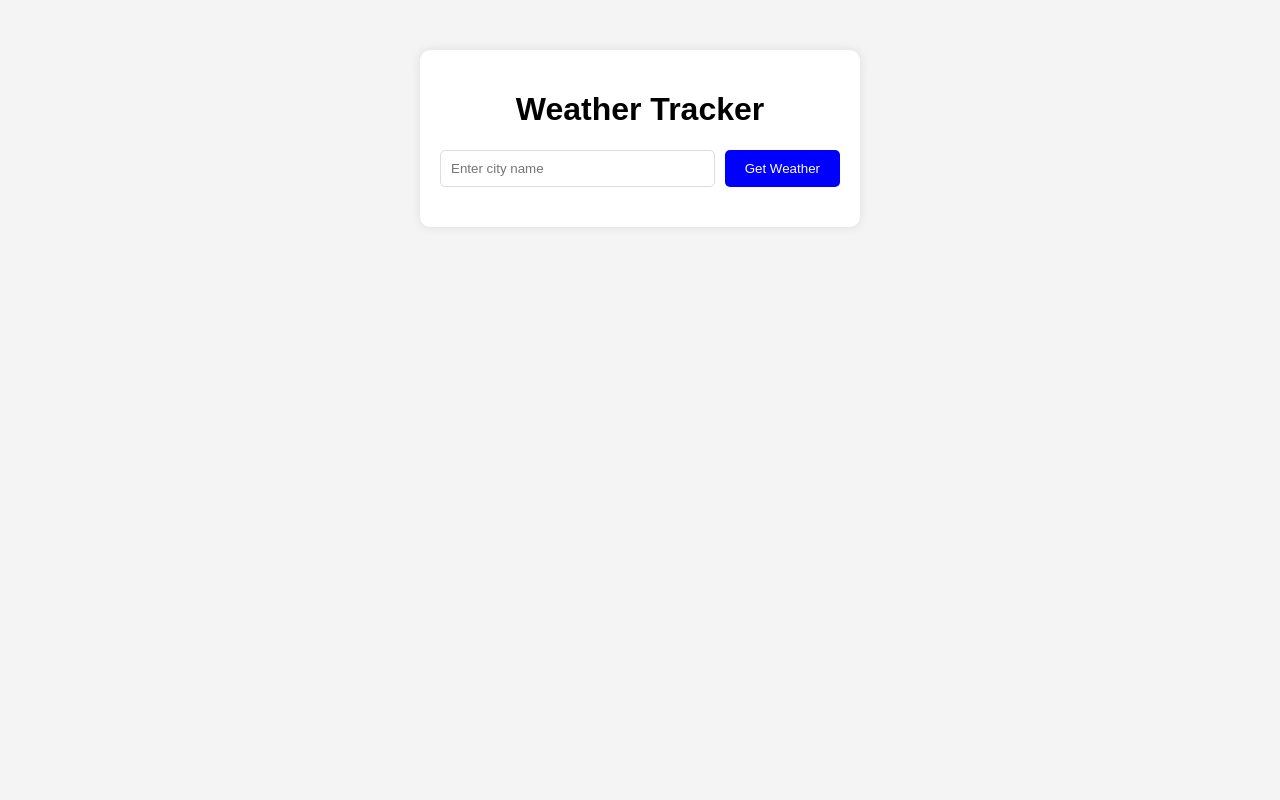
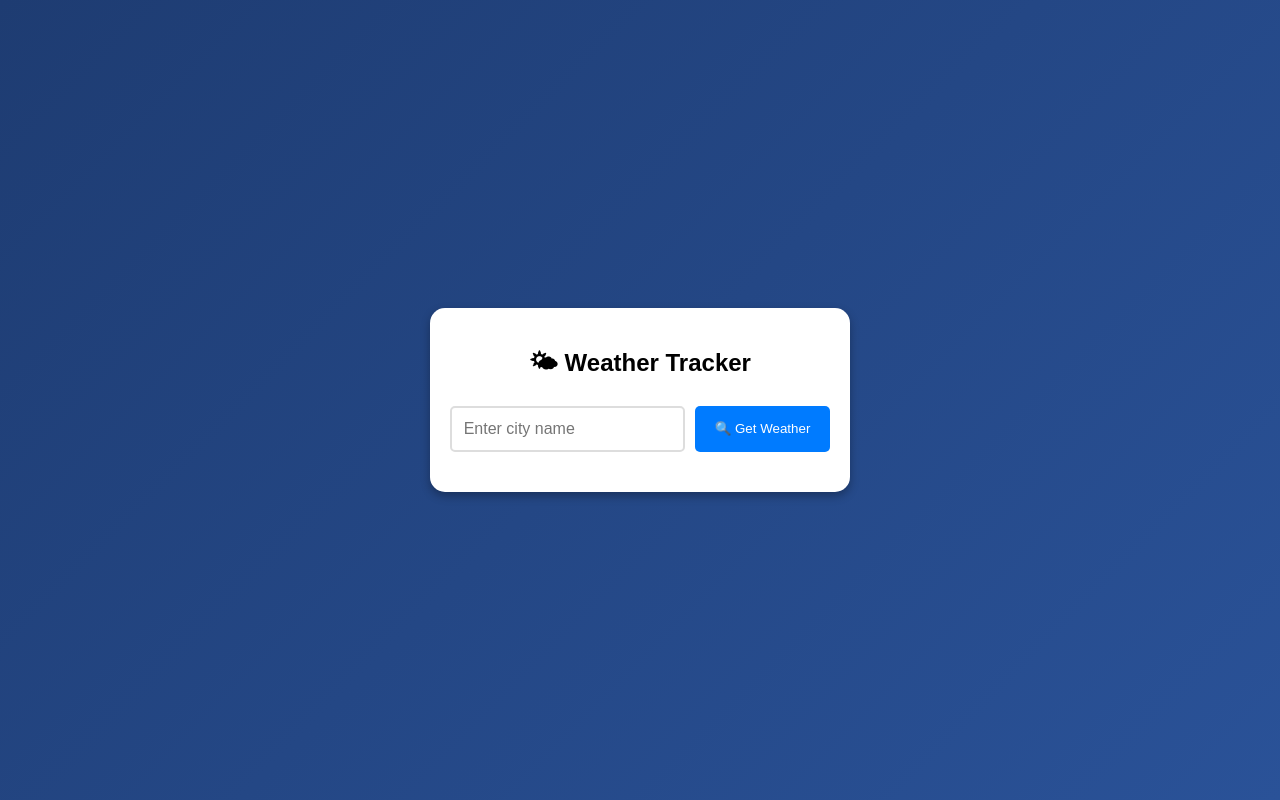
Before and after one commit to Ilyos-creater/AZ-204, a plain HTML site: page Projects-AZ204/Weather-Tracker-App/frontend/index.html in a window 1280 px wide. Drawn offline with Linux system fonts and the light colour scheme.

Commit message:
structure basis done, overwrote html/css, api key included, still doesn't work though

```diff
--- a/Projects-AZ204/Weather-Tracker-App/frontend/index.html
+++ b/Projects-AZ204/Weather-Tracker-App/frontend/index.html
@@ -8,14 +8,15 @@
 </head>
 <body>
     <div class="container">
-        <h1>Weather Tracker</h1>
+        <h1>🌤 Weather Tracker</h1>
         <div class="input-group">
             <input type="text" id="city" placeholder="Enter city name">
-            <button onclick="fetchWeather()">Get Weather</button>
+            <button onclick="fetchWeather()">🔍 Get Weather</button>
         </div>
-        <div id="weather-info" class="weather-card"></div>
+        <div id="weather-info" class="weather-card">
+            <p>Enter a city name to get weather updates.</p>
+        </div>
     </div>
-
     <script src="script.js"></script>
 </body>
 </html>
--- a/Projects-AZ204/Weather-Tracker-App/frontend/style.css
+++ b/Projects-AZ204/Weather-Tracker-App/frontend/style.css
@@ -1,16 +1,29 @@
+/* style.css */
 body {
-    font-family: Arial, sans-serif;
-    background: #f4f4f4;
+    font-family: 'Poppins', sans-serif;
+    background: linear-gradient(135deg, #1e3c72, #2a5298);
     text-align: center;
+    color: white;
+    margin: 0;
+    height: 100vh;
+    display: flex;
+    align-items: center;
+    justify-content: center;
 }
 
 .container {
-    margin: 50px auto;
     max-width: 400px;
     background: white;
+    color: black;
     padding: 20px;
-    border-radius: 10px;
-    box-shadow: 0 0 10px rgba(0, 0, 0, 0.1);
+    border-radius: 15px;
+    box-shadow: 0 4px 10px rgba(0, 0, 0, 0.3);
+    transition: all 0.3s ease-in-out;
+}
+
+h1 {
+    font-size: 24px;
+    margin-bottom: 20px;
 }
 
 .input-group {
@@ -21,23 +34,37 @@ body {
 
 input {
     flex: 1;
-    padding: 10px;
-    border: 1px solid #ddd;
+    padding: 12px;
+    border: 2px solid #ddd;
     border-radius: 5px;
+    font-size: 16px;
 }
 
 button {
-    padding: 10px 20px;
-    background: blue;
+    padding: 12px 20px;
+    background: #007bff;
     color: white;
     border: none;
     border-radius: 5px;
     cursor: pointer;
+    transition: background 0.3s ease-in-out;
+}
+
+button:hover {
+    background: #0056b3;
 }
 
 .weather-card {
     display: none;
     padding: 20px;
     border-radius: 10px;
-    background: lightblue;
+    background: rgba(255, 255, 255, 0.9);
+    color: black;
+    box-shadow: 0 2px 10px rgba(0, 0, 0, 0.2);
+    animation: fadeIn 0.5s ease-in-out;
 }
+
+@keyframes fadeIn {
+    from { opacity: 0; transform: translateY(-10px); }
+    to { opacity: 1; transform: translateY(0); }
+}
```
Also changed, not shown: Projects-AZ204/Weather-Tracker-App/backend/api/host.json (added, +7 -0 lines).
